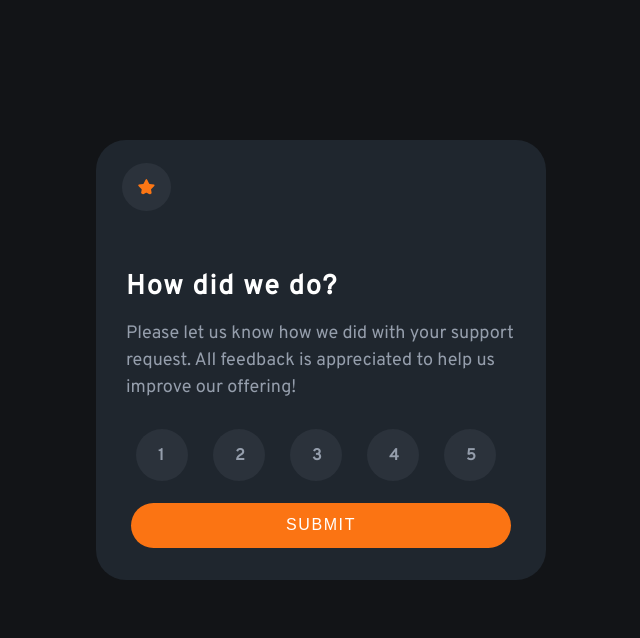
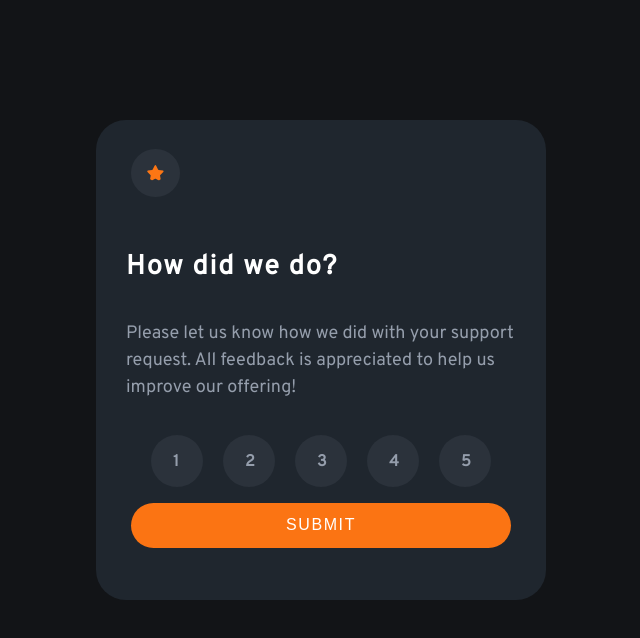
Before and after one commit to DeanFHardy/Interactive-Rating-Component-, a plain HTML site: page index.html in a window 1280 px wide. Shown: the whole page, without its empty margins (319-959 px from the left). Drawn offline with Linux system fonts and the light colour scheme.

Commit message:
minor changes

```diff
--- a/index.html
+++ b/index.html
@@ -5,7 +5,7 @@
     <meta http-equiv="X-UA-Compatible" content="IE=edge">
     <meta name="viewport" content="width=device-width, initial-scale=1.0">
     <link rel="stylesheet" href="styles.css">
-    <title>Rating__App</title>
+    <title>Interactive_Rating_Component</title>
 </head>
 <body>
     <section>
--- a/styles.css
+++ b/styles.css
@@ -14,6 +14,8 @@
 body {
     font-family: 'Overpass', sans-serif;
     background-color: var(--background);
+    width: 100%;
+    height: 100vh;
 }
 
 section {
@@ -25,11 +27,12 @@ section {
     border-radius: 30px 30px 30px 30px;
     max-width: 450px;
     width: 100%;
-    height: 55vh;
+    height: 60vh;
     display: grid;
     align-items: center;
     justify-content: center;
     background-color: var(--main-color);
+    box-sizing: border-box;
     /* grid-template-columns: repeat(3, 1fr);
     gap: 10px; */
 
@@ -53,8 +56,8 @@ section {
 
 .star {
     position: relative;
-    bottom: 170px;
-    right: 175px;
+    bottom: 45px;
+    left: 20px;
     background-color: var(--medium-grey);
     border-radius: 50%;
     padding: 1em;
@@ -73,13 +76,13 @@ section {
     list-style: none;
     cursor: pointer;
     letter-spacing: 4.5em;
-    margin-top: 170px;
-    position: absolute;
-    padding-top: 20px;
-    padding-left: 40px;
+    position: relative;
+    padding: 40px;
+    max-width: 450px;
+    width: 90%;
     display: flex;
     color: var(--paragraph);
-    gap: 25px;
+    gap: 20px;
 }
 
 .list li {
```
